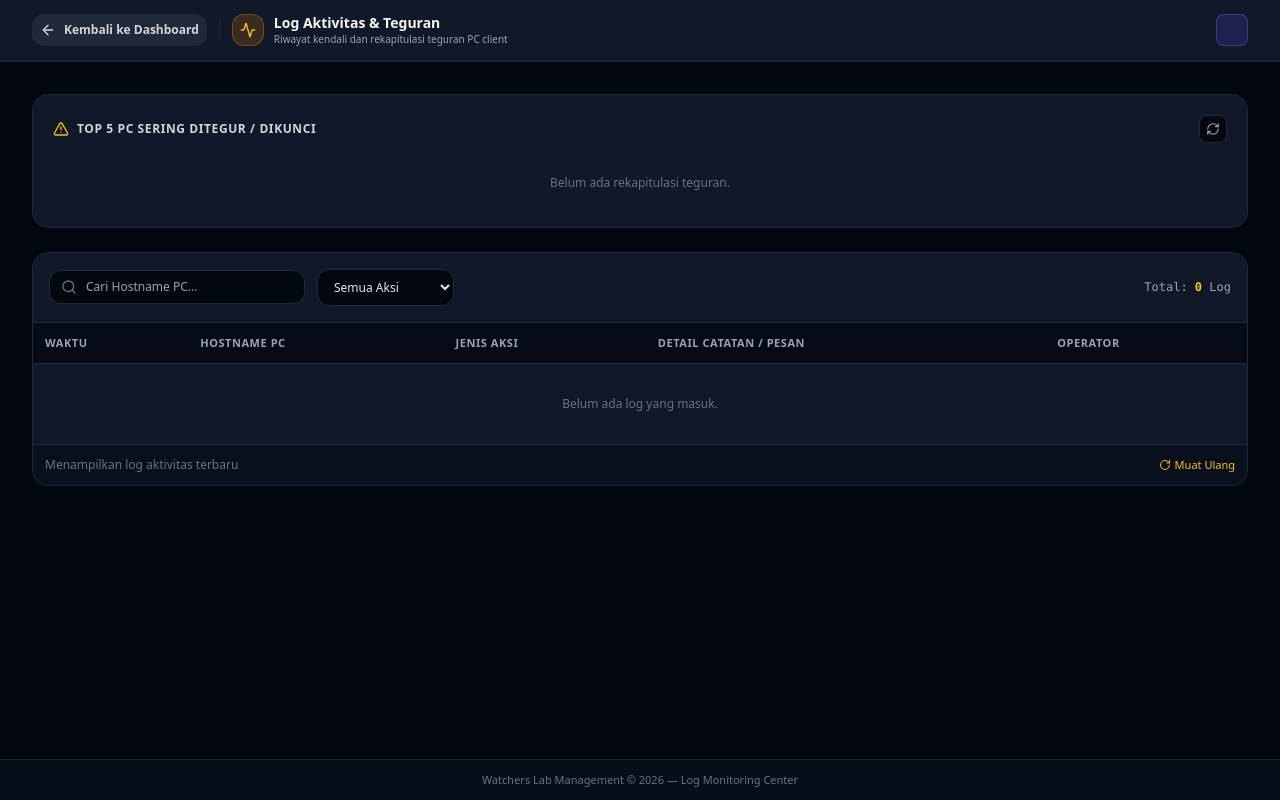
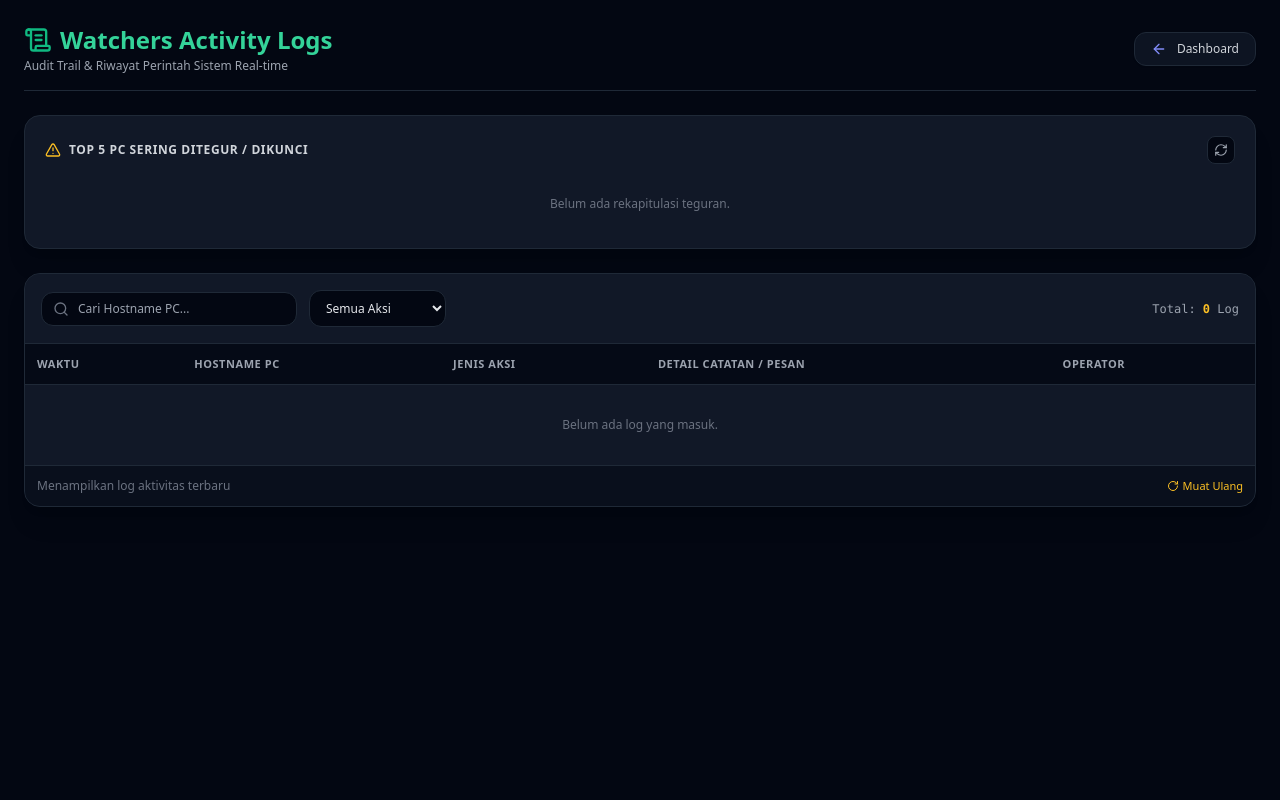
Before and after one commit to AbilFadliAhmad/watchers-server, a FastAPI app: template templates/log.html in a window 1280 px wide. Run offline with FastAPI, Linux system fonts and the light colour scheme; the template is opened without the code that fills it, so the values that code supplies are empty; some libraries are stand-ins or nearby versions.

Commit message:
section logs pada dropdown profile

```diff
--- a/templates/index.html
+++ b/templates/index.html
@@ -96,6 +96,10 @@
                         <i data-lucide="user-cog" class="w-4 h-4 text-sky-400"></i>
                         <span>Edit Profil</span>
                     </button>
+                    <a href="/logs" class="w-full block text-left px-4 py-2 text-xs text-gray-300 hover:bg-indigo-600 hover:text-white flex items-center gap-2.5 transition">
+                        <i data-lucide="scroll-text" class="w-4 h-4 text-emerald-400"></i>
+                        <span>Logs Aktivitas</span>
+                    </a>
                 </div>
 
                 <!-- Menu Khusus Direktur & Developer -->
--- a/templates/log.html
+++ b/templates/log.html
@@ -37,41 +37,27 @@
         }
     </style>
 </head>
-<body class="bg-gray-950 text-gray-100 font-sans min-h-screen flex flex-col">
+<body class="bg-gray-950 text-gray-100 font-sans min-h-screen flex flex-col p-6">
 
-    <!-- Top Header Navigation -->
-    <header class="bg-gray-900 border-b border-gray-800 sticky top-0 z-40 px-4 sm:px-8 py-3.5 flex items-center justify-between">
-        <div class="flex items-center gap-3">
-            <a href="/" class="p-2 bg-gray-800 hover:bg-gray-700 text-gray-300 hover:text-white rounded-xl transition flex items-center gap-2 text-xs font-semibold">
-                <i data-lucide="arrow-left" class="w-4 h-4"></i>
-                <span class="hidden sm:inline">Kembali ke Dashboard</span>
-            </a>
-            <div class="h-5 w-px bg-gray-800"></div>
-            <div class="flex items-center gap-2.5">
-                <div class="w-8 h-8 rounded-xl bg-amber-600/20 border border-amber-500/30 text-amber-400 flex items-center justify-center">
-                    <i data-lucide="activity" class="w-4 h-4"></i>
-                </div>
-                <div>
-                    <h1 class="text-sm font-bold text-gray-100 leading-tight">Log Aktivitas & Teguran</h1>
-                    <p class="text-[10px] text-gray-400">Riwayat kendali dan rekapitulasi teguran PC client</p>
-                </div>
-            </div>
+    <!-- Header Control Bar -->
+    <header class="flex flex-col sm:flex-row justify-between items-start sm:items-center mb-6 pb-4 border-b border-gray-800 gap-4">
+        <div>
+            <h1 class="text-2xl font-bold text-emerald-400 flex items-center gap-2">
+                <i data-lucide="scroll-text" class="w-7 h-7 text-emerald-500"></i>
+                Watchers Activity Logs
+            </h1>
+            <p class="text-xs text-gray-400 mt-0.5">Audit Trail & Riwayat Perintah Sistem Real-time</p>
         </div>
 
-        <!-- Profil User Ringkas -->
-        <div class="flex items-center gap-3">
-            <div class="text-right hidden sm:block">
-                <p class="text-xs font-bold text-gray-200 capitalize leading-tight">{{ user.username }}</p>
-                <p class="text-[10px] text-indigo-400 font-mono capitalize">{{ user.role }}</p>
-            </div>
-            <div class="w-8 h-8 rounded-lg bg-indigo-600/20 border border-indigo-500/40 text-indigo-400 flex items-center justify-center font-bold text-xs uppercase">
-                {{ user.username[0] }}
-            </div>
-        </div>
+        <!-- Tombol Kembali ke Dashboard -->
+        <a href="/" class="group inline-flex items-center gap-2.5 px-4 py-2 bg-gray-900/80 hover:bg-gray-800 text-gray-300 hover:text-white border border-gray-800 hover:border-indigo-500/50 rounded-xl transition-all duration-200 shadow-sm text-xs font-medium backdrop-blur-sm">
+            <i data-lucide="arrow-left" class="w-4 h-4 text-indigo-400 group-hover:-translate-x-1 transition-transform duration-200"></i>
+            <span>Dashboard</span>
+        </a>
     </header>
 
     <!-- Main Content Container -->
-    <main class="flex-1 max-w-7xl w-full mx-auto p-4 sm:p-6 lg:p-8 space-y-6">
+    <main class="flex-1 max-w-7xl w-full mx-auto space-y-6">
 
         <!-- Banner Statistics Top Offenders -->
         <section class="bg-gray-900 border border-gray-800 rounded-2xl p-5 shadow-xl">
@@ -189,11 +175,6 @@
 
     </main>
 
-    <!-- Footer Page -->
-    <footer class="border-t border-gray-800 bg-gray-900/40 py-3 text-center text-[11px] text-gray-500 mt-auto">
-        Watchers Lab Management &copy; 2026 — Log Monitoring Center
-    </footer>
-
     <!-- Client-side Script ringkas untuk search hostname secara lokal -->
     <script>
         document.addEventListener("DOMContentLoaded", () => {
```
Also changed, not shown: watchers.db.
